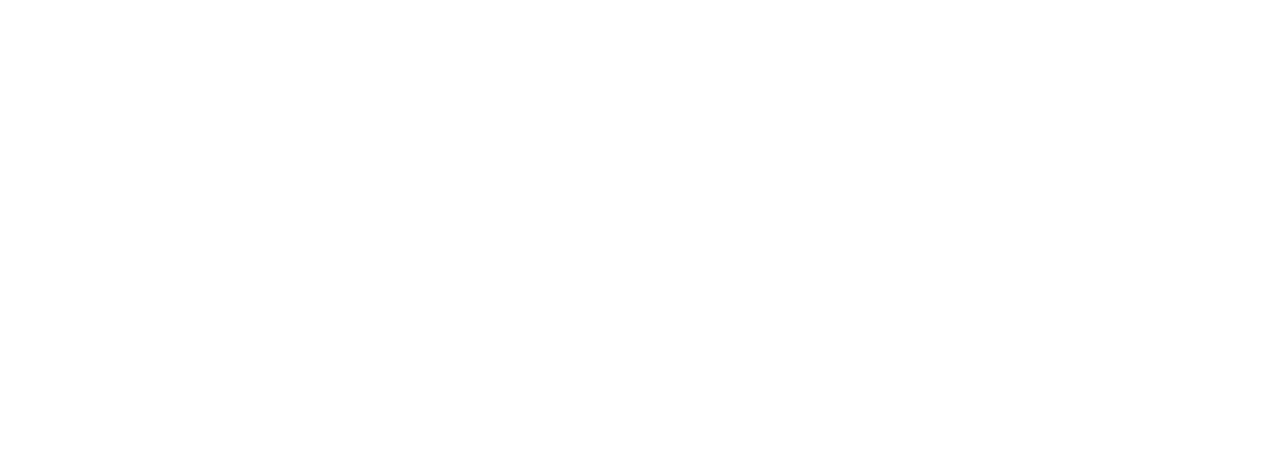
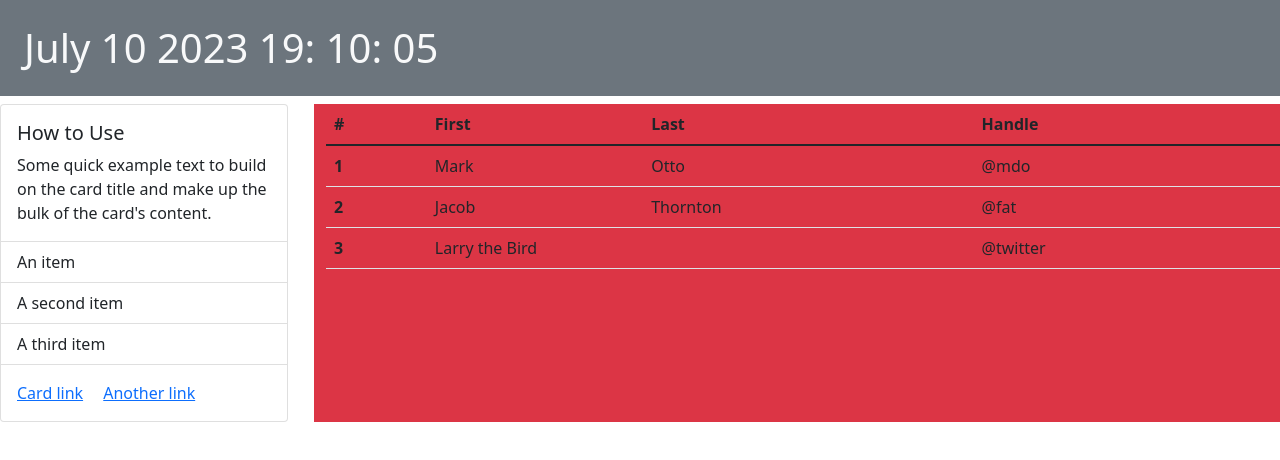
Before and after one commit to Jarell-Chinn/project-tracker, a plain HTML site: page index.html in a window 1280 px wide. Drawn offline with nearby package versions, Linux system fonts and the light colour scheme.

Commit message:
format and clock

```diff
--- a/assets/js/script.js
+++ b/assets/js/script.js
@@ -0,0 +1,8 @@
+function init() {
+  setInterval(function () {
+    var today = dayjs();
+    $("#date-time").text(today.format("MMMM DD YYYY HH: mm: ss"));
+  }, 1000);
+}
+
+init();
--- a/index.html
+++ b/index.html
@@ -4,6 +4,90 @@
     <meta charset="UTF-8" />
     <meta name="viewport" content="width=device-width, initial-scale=1.0" />
     <title>Project-Tracker</title>
+    <link
+      rel="stylesheet"
+      href="https://code.jquery.com/ui/1.12.1/themes/base/jquery-ui.css"
+    />
+    <link
+      href="https://cdn.jsdelivr.net/npm/bootstrap@5.1.3/dist/css/bootstrap.min.css"
+      rel="stylesheet"
+      integrity="sha384-1BmE4kWBq78iYhFldvKuhfTAU6auU8tT94WrHftjDbrCEXSU1oBoqyl2QvZ6jIW3"
+      crossorigin="anonymous"
+    />
+    <link rel="stylesheet" href="./assets/css/style.css" />
   </head>
-  <body></body>
+  <body>
+    <!-- header that will contain the date and time that is updated every second -->
+    <header class="bg-secondary">
+      <h1 id="date-time" class="text-light p-4"></h1>
+    </header>
+    <main class="row">
+      <div class="col-3">
+        <div class="card" style="width: 18rem">
+          <div class="card-body">
+            <h5 class="card-title">How to Use</h5>
+            <p class="card-text">
+              Some quick example text to build on the card title and make up the
+              bulk of the card's content.
+            </p>
+          </div>
+          <ul class="list-group list-group-flush">
+            <li class="list-group-item">An item</li>
+            <li class="list-group-item">A second item</li>
+            <li class="list-group-item">A third item</li>
+          </ul>
+          <div class="card-body">
+            <a href="#" class="card-link">Card link</a>
+            <a href="#" class="card-link">Another link</a>
+          </div>
+        </div>
+      </div>
+      <div class="col-9 bg-danger">
+        <table class="table">
+          <thead>
+            <tr>
+              <th scope="col">#</th>
+              <th scope="col">First</th>
+              <th scope="col">Last</th>
+              <th scope="col">Handle</th>
+            </tr>
+          </thead>
+          <tbody>
+            <tr>
+              <th scope="row">1</th>
+              <td>Mark</td>
+              <td>Otto</td>
+              <td>@mdo</td>
+            </tr>
+            <tr>
+              <th scope="row">2</th>
+              <td>Jacob</td>
+              <td>Thornton</td>
+              <td>@fat</td>
+            </tr>
+            <tr>
+              <th scope="row">3</th>
+              <td colspan="2">Larry the Bird</td>
+              <td>@twitter</td>
+            </tr>
+          </tbody>
+        </table>
+      </div>
+    </main>
+    <!-- a card that explains how to use app and the button to open a bootstrap modal -->
+    <!-- The modal should contain a form that asks the user the name of the project, project type (drop down), date (date input jquery) -->
+    <!-- A table that prints the project name project type and due date -->
+    <script
+      src="https://code.jquery.com/jquery-3.5.1.min.js"
+      integrity="sha256-9/aliU8dGd2tb6OSsuzixeV4y/faTqgFtohetphbbj0="
+      crossorigin="anonymous"
+    ></script>
+    <script src="https://code.jquery.com/ui/1.12.1/jquery-ui.js"></script>
+    <script
+      src="https://cdn.jsdelivr.net/npm/dayjs@1.11.3/dayjs.min.js"
+      integrity="sha256-iu/zLUB+QgISXBLCW/mcDi/rnf4m4uEDO0wauy76x7U="
+      crossorigin="anonymous"
+    ></script>
+    <script src="./assets/js/script.js"></script>
+  </body>
 </html>
```
Also changed, not shown: 1 other file.
